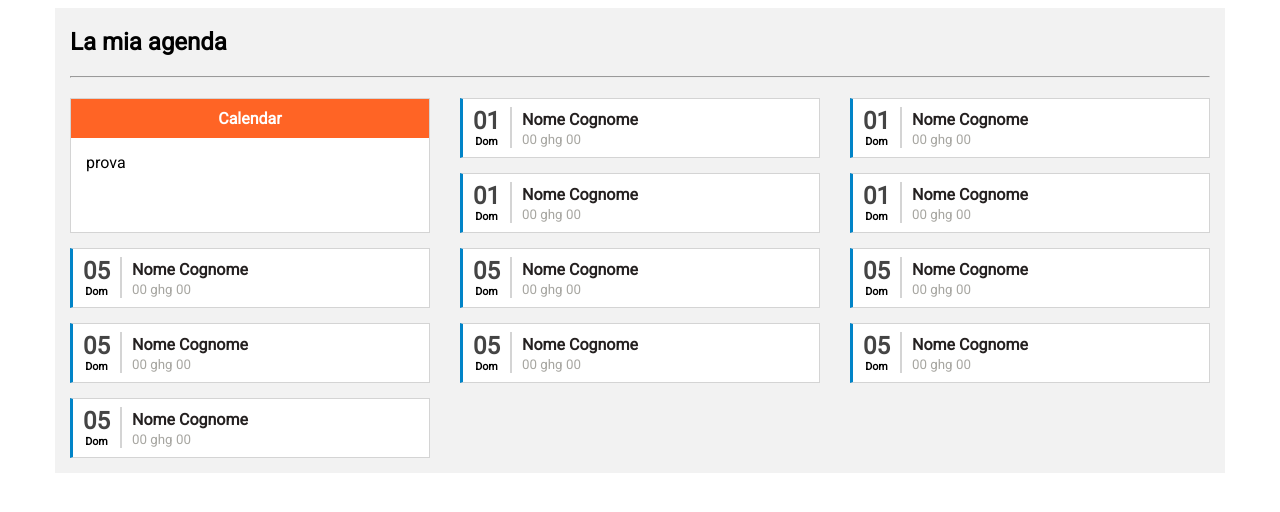
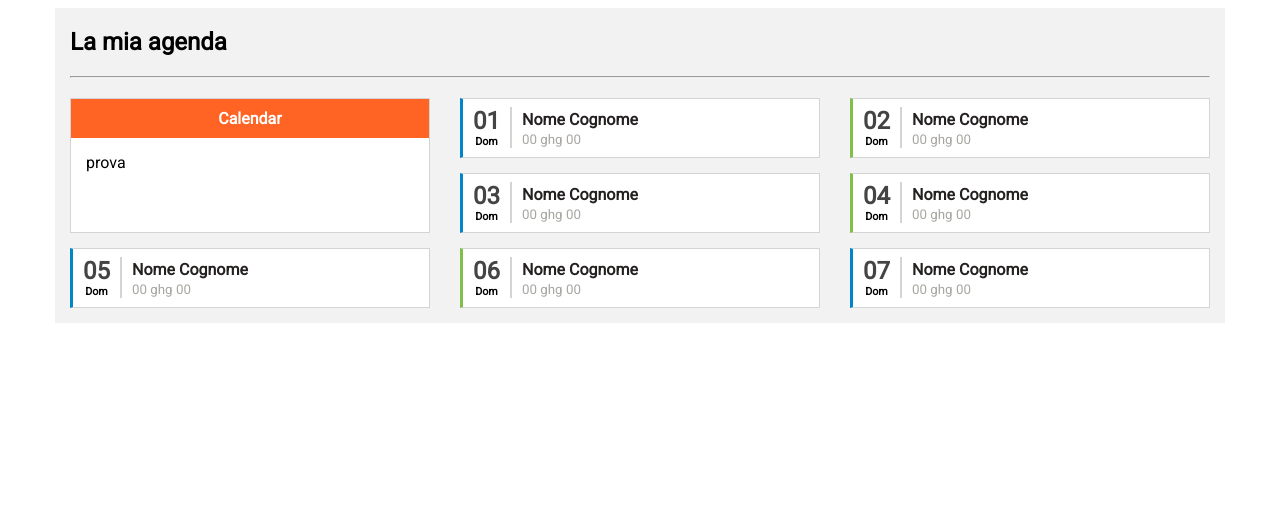
Before and after one commit to iladiro/facile, a plain HTML site: page index.html in a window 1280 px wide. Drawn offline with Linux system fonts and the light colour scheme.

Commit message:
Fix element float

```diff
--- a/assets/stylesheets/scss/partials/_calendar.scss
+++ b/assets/stylesheets/scss/partials/_calendar.scss
@@ -41,11 +41,11 @@
       float: left;
     }
   }
-  .half {
+  .col {
     padding-left: 15px;
     padding-right: 15px;
     @media (min-width: 992px) {
-      width: 50%;
+      width: 33.33333333%;
       float: left;
     }
   }
--- a/index.html
+++ b/index.html
@@ -24,19 +24,19 @@
   </head>
 
   <body>
+
     <section class="container bg__grey--light">
       <h1>La mia agenda</h1>
       <hr class="mb-20">
       <div class="row">
         <div class="calendar-section clearfix">
-          <div class="left-side">
+          <div class="col">
             <div id="calendar">
               <h4 class="label mtb-0">Calendar</h4>
               <div class="contents">prova</div>
             </div>
           </div>
-          <div class="right-side">
-            <div class="half">
+          <div class="col">
             <div class="task-box blue">
               <div class="pull-left text-center task-box__left">
                 <h2 class="mtb-0 task-box__day">01</h2>
@@ -48,10 +48,10 @@
               </div>
             </div>
           </div>
-            <div class="half">
-              <div class="task-box blue">
+          <div class="col">
+            <div class="task-box green">
               <div class="pull-left text-center task-box__left">
-                  <h2 class="mtb-0 task-box__day">01</h2>
+                <h2 class="mtb-0 task-box__day">02</h2>
                 <h6 class="mtb-0">Dom</h6>
               </div>
               <div class="pull-left task-box__right">
@@ -60,10 +60,10 @@
               </div>
             </div>
           </div>
-            <div class="half">
+          <div class="col">
             <div class="task-box blue">
               <div class="pull-left text-center task-box__left">
-                  <h2 class="mtb-0 task-box__day">01</h2>
+                <h2 class="mtb-0 task-box__day">03</h2>
                 <h6 class="mtb-0">Dom</h6>
               </div>
               <div class="pull-left task-box__right">
@@ -72,10 +72,10 @@
               </div>
             </div>
           </div>
-            <div class="half">
-              <div class="task-box blue">
+          <div class="col">
+            <div class="task-box green">
               <div class="pull-left text-center task-box__left">
-                  <h2 class="mtb-0 task-box__day">01</h2>
+                <h2 class="mtb-0 task-box__day">04</h2>
                 <h6 class="mtb-0">Dom</h6>
               </div>
               <div class="pull-left task-box__right">
@@ -84,12 +84,7 @@
               </div>
             </div>
           </div>
-          </div>
-        </div>
-      </div>
-      <div class="row">
-        <div class="calendar-section clearfix">
-          <div class="one-third">
+          <div class="col">
             <div class="task-box blue">
               <div class="pull-left text-center task-box__left">
                 <h2 class="mtb-0 task-box__day">05</h2>
@@ -101,10 +96,10 @@
               </div>
             </div>
           </div>
-          <div class="one-third">
-            <div class="task-box blue">
+          <div class="col">
+            <div class="task-box green">
               <div class="pull-left text-center task-box__left">
-                <h2 class="mtb-0 task-box__day">05</h2>
+                <h2 class="mtb-0 task-box__day">06</h2>
                 <h6 class="mtb-0">Dom</h6>
               </div>
               <div class="pull-left task-box__right">
@@ -113,58 +108,10 @@
               </div>
             </div>
           </div>
-          <div class="one-third">
+          <div class="col">
             <div class="task-box blue">
               <div class="pull-left text-center task-box__left">
-                <h2 class="mtb-0 task-box__day">05</h2>
-                <h6 class="mtb-0">Dom</h6>
-              </div>
-              <div class="pull-left task-box__right">
-                <h4 class="task-box__title mb-0">Nome Cognome</h4>
-                <small class="task-box__target">00 ghg 00</small>
-              </div>
-            </div>
-          </div>
-          <div class="one-third">
-            <div class="task-box blue">
-              <div class="pull-left text-center task-box__left">
-                <h2 class="mtb-0 task-box__day">05</h2>
-                <h6 class="mtb-0">Dom</h6>
-              </div>
-              <div class="pull-left task-box__right">
-                <h4 class="task-box__title mb-0">Nome Cognome</h4>
-                <small class="task-box__target">00 ghg 00</small>
-              </div>
-            </div>
-          </div>
-          <div class="one-third">
-            <div class="task-box blue">
-              <div class="pull-left text-center task-box__left">
-                <h2 class="mtb-0 task-box__day">05</h2>
-                <h6 class="mtb-0">Dom</h6>
-              </div>
-              <div class="pull-left task-box__right">
-                <h4 class="task-box__title mb-0">Nome Cognome</h4>
-                <small class="task-box__target">00 ghg 00</small>
-              </div>
-            </div>
-          </div>
-          <div class="one-third">
-            <div class="task-box blue">
-              <div class="pull-left text-center task-box__left">
-                <h2 class="mtb-0 task-box__day">05</h2>
-                <h6 class="mtb-0">Dom</h6>
-              </div>
-              <div class="pull-left task-box__right">
-                <h4 class="task-box__title mb-0">Nome Cognome</h4>
-                <small class="task-box__target">00 ghg 00</small>
-              </div>
-            </div>
-          </div>
-          <div class="one-third">
-            <div class="task-box blue">
-              <div class="pull-left text-center task-box__left">
-                <h2 class="mtb-0 task-box__day">05</h2>
+                <h2 class="mtb-0 task-box__day">07</h2>
                 <h6 class="mtb-0">Dom</h6>
               </div>
               <div class="pull-left task-box__right">
```
Also changed, not shown: assets/stylesheets/style.css, 1 other file. Lines whose indentation alone changed are shown as unchanged.
